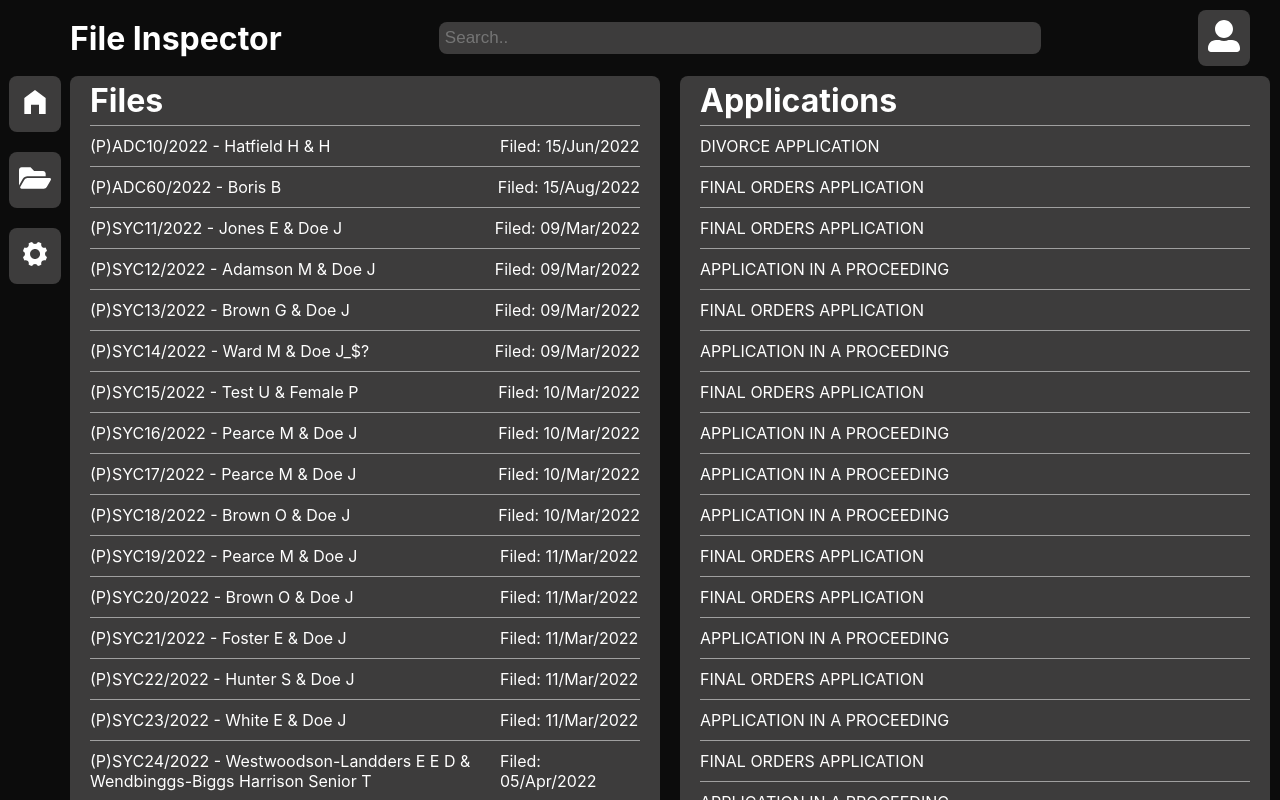
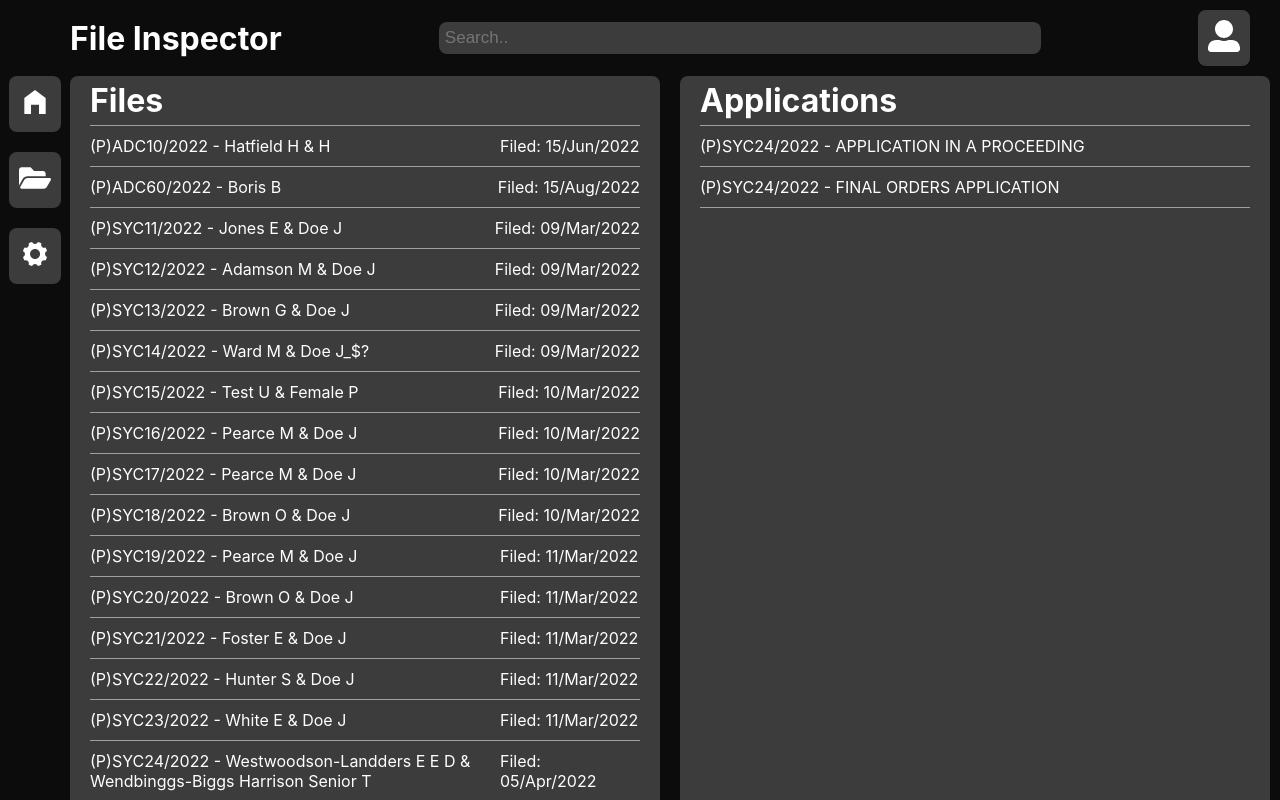
Before and after one commit to DansGoingCrazy/react-files, a React (Create React App) app: page / in a window 1280 px wide. Both pictures are taken after a click on the item 365 px from the left and 771 px from the top of the page. Shown: the top 800 px of the page. Built offline with nearby package versions, Linux system fonts and the light colour scheme.

Commit message:
clicking file now returns applications for that file

```diff
--- a/src/App.js
+++ b/src/App.js
@@ -3,16 +3,20 @@ import TopNavBar from './components/TopNavBar'
 import SideNavBar from './components/SideNavBar'
 import ListColumn from './components/ListColumn'
 import ContentColumn from './components/ContentColumn'
-import File from './components/File'
 import { useState } from 'react'
 
 const App = () => {
+  const [fileId, setFileId] = useState('')
+
+  const updateFileId = (num) => {
+    setFileId(num)
+  }
   return (
     <div className="FilesPage">
       <TopNavBar />
       <SideNavBar />
-      <ListColumn />
-      <ContentColumn />
+      <ListColumn updateFileId={updateFileId} />
+      <ContentColumn fileId={fileId} />
     </div>
   )
 }
--- a/src/components/Application.jsx
+++ b/src/components/Application.jsx
@@ -1,7 +1,8 @@
 const Application = (props) => {
+  // console.log(props)
   return (
     <li className='Application'>
-      <p>{props.description}</p>
+      <p>{props.number} - {props.description}</p>
     </li>
   )
 }
--- a/src/components/Applications.jsx
+++ b/src/components/Applications.jsx
@@ -5,15 +5,24 @@ const Applications = (props) =>
   // console.log(props)
   return (
     <ul className="Applications">
-      {props.uniqueApps.map((app) => (
-        <Application
+      {props.uniqueApps.map((app) => {
+        if (props.fileId === app.FILEID){
+          return (
+          <Application
           key={app.APPLICATIONID}
           id={app.APPLICATIONID}
+          number={app.FULLCASEFILENO}
           description={app.CASETYPEDESCRIPTION}
           filed={app.LODGEMENTDATE}
           applicant={app.APPLICANTNAMESDESCRIPTION}
-        />
-      ))}
+        />)}else{
+          return (
+            <></>
+          )
+        }
+        }
+
+      )}
     </ul>
   )
 }
--- a/src/components/ContentColumn.jsx
+++ b/src/components/ContentColumn.jsx
@@ -1,4 +1,5 @@
 import data from './data'
+import DisplayApps from './DisplayApps'
 import Applications from './Applications'
 
 // gets unique files from data array based on the FILEID
@@ -6,11 +7,13 @@ const map = new Map(data.map((a) => [a.APPLICATIONID, a]))
 const uniqueApps = [...map.values()]
 // console.log(uniqueApps)
 
-const ContentColumn = () => {
+const ContentColumn = (props) => {
   return (
     <div className='ContentColumn'>
       <h3>Applications</h3>
-      <Applications uniqueApps={uniqueApps} />
+      <Applications
+        fileId={props.fileId}
+        uniqueApps={uniqueApps} />
     </div>
   )
 }
--- /dev/null
+++ b/src/components/DisplayApps.jsx
@@ -0,0 +1,14 @@
+const DisplayApps = (props) => {
+  return <li onClick={()=> console.log(props.FILEID)}>{props.FILEID}</li>;
+}
+
+
+  // console.log(props)
+  // return (
+  //   <li className='Application' >
+  //     <p>{props.description}</p>
+  //   </li>
+  // )
+
+
+export default DisplayApps
--- a/src/components/File.jsx
+++ b/src/components/File.jsx
@@ -1,7 +1,7 @@
 const File = (props) => {
 // console.log(props)
   return (
-  <li className="file" id={props.id} onClick={() => console.log(props.id)}>
+  <li className="file" value={props.id} id={props.id} onClick={() => props.updateFileId(props.id)}>
     <div className="Col1">
       <p>{props.number} - {props.title}</p>
       {/* <p>Orders: </p> */}
@@ -14,5 +14,4 @@ const File = (props) => {
 }
 
 
-
 export default File
--- a/src/components/Files.jsx
+++ b/src/components/Files.jsx
@@ -13,6 +13,7 @@ const Files = (props) =>
           title={file.TITLE}
           filed={file.CREATEDDATE}
           application={file.APPLICATION}
+          updateFileId={props.updateFileId}
         />
       ))}
     </ul>
--- a/src/components/ListColumn.jsx
+++ b/src/components/ListColumn.jsx
@@ -6,11 +6,13 @@ const map = new Map(data.map((f) => [f.FILEID, f]))
 const uniqueFiles = [...map.values()]
 // console.log(uniquesFiles)
 
-const ListColumn = () => {
+const ListColumn = (props) => {
   return (
     <div className='ListColumn'>
       <h3>Files</h3>
-      <Files uniqueFiles={uniqueFiles} />
+      <Files
+        updateFileId={props.updateFileId}
+        uniqueFiles={uniqueFiles} />
     </div>
   )
 }
```
